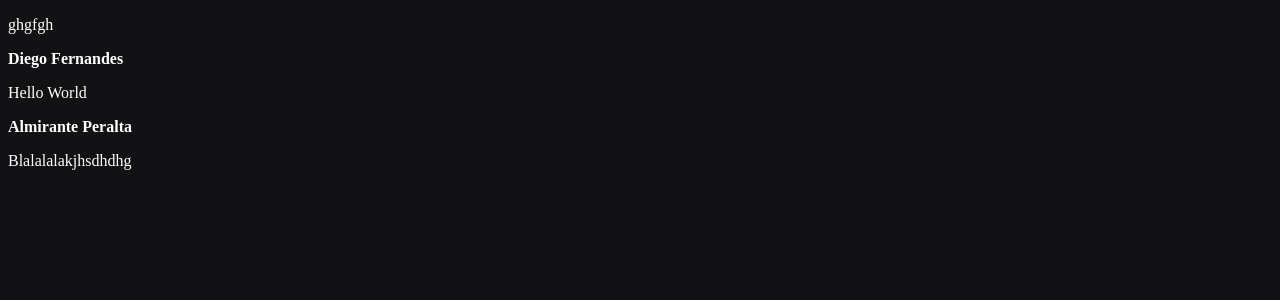
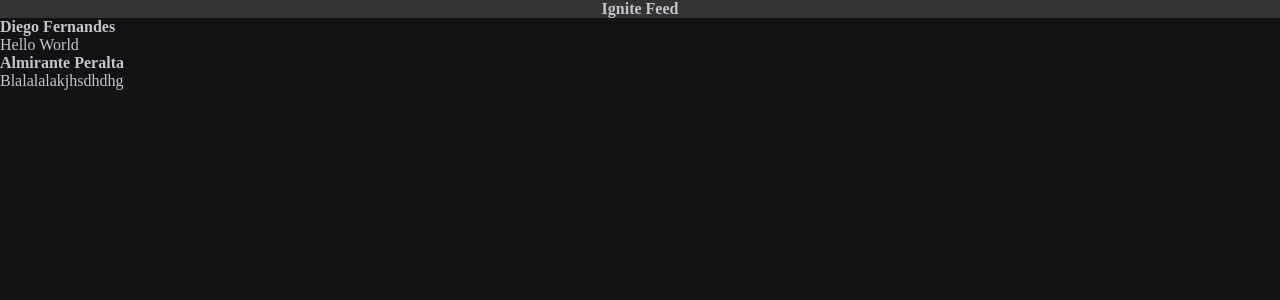
Before and after one commit to LimaMgx/01-fundamentos-reactjs, a React (Vite) app: page / in a window 1280 px wide. Shown: the top 300 px of the page. Built offline with nearby package versions, Linux system fonts and the light colour scheme.

Commit message:
Edited: header, header modules, changed the "styles.css" to "global.css", and it's importation on the "main.jsx"

```diff
--- a/src/Components/Header.jsx
+++ b/src/Components/Header.jsx
@@ -1,6 +1,13 @@
+import styles from './Header.module.css'
+
 export function Header() {
 return (
-    <p>ghgfgh</p>
-)
+        <header className={styles.header}>
+
+            <strong>Ignite Feed</strong>
+
+        </header>
+
+);
 
 }
--- /dev/null
+++ b/src/Components/Header.module.css
@@ -0,0 +1,8 @@
+.header {
+    background: #333;
+    width: 71,5rem;
+    height: 6,25rem;
+    display: flex;
+    text-align: center;
+    justify-content: center;
+}
--- /dev/null
+++ b/src/global.css
@@ -0,0 +1,28 @@
+:root {
+    --white: #ffff;
+    --gray-100: #e1e1e6;
+    --gray-300: #c4c4cc;
+    --gray-400: #8d8d99;
+    --gray-600: #323238;
+    --gray-700: #29292e;
+    --gray-800: #202024;
+    --gray-900: #121214;
+
+
+    --green-500: #00875f;
+
+}
+
+* {
+    margin: 0;
+    padding: 0;
+    box-sizing: border-box;
+}
+
+
+body {
+    background: var(--gray-900);
+    color: var(--gray-300);
+    -webkit-font-smoothing: antialiased;
+
+}
--- a/src/main.jsx
+++ b/src/main.jsx
@@ -1,7 +1,7 @@
 import React from 'react'
 import ReactDOM from 'react-dom/client'
 import App from './App.jsx'
-import './styles.css'
+import './global.css'
 
 ReactDOM.createRoot(document.getElementById('root')).render(
   <React.StrictMode>
--- a/src/styles.css
+++ /dev/null
@@ -1,5 +0,0 @@
-body {
-    background: #121214;
-    color: #ffff;
-
-}
```
